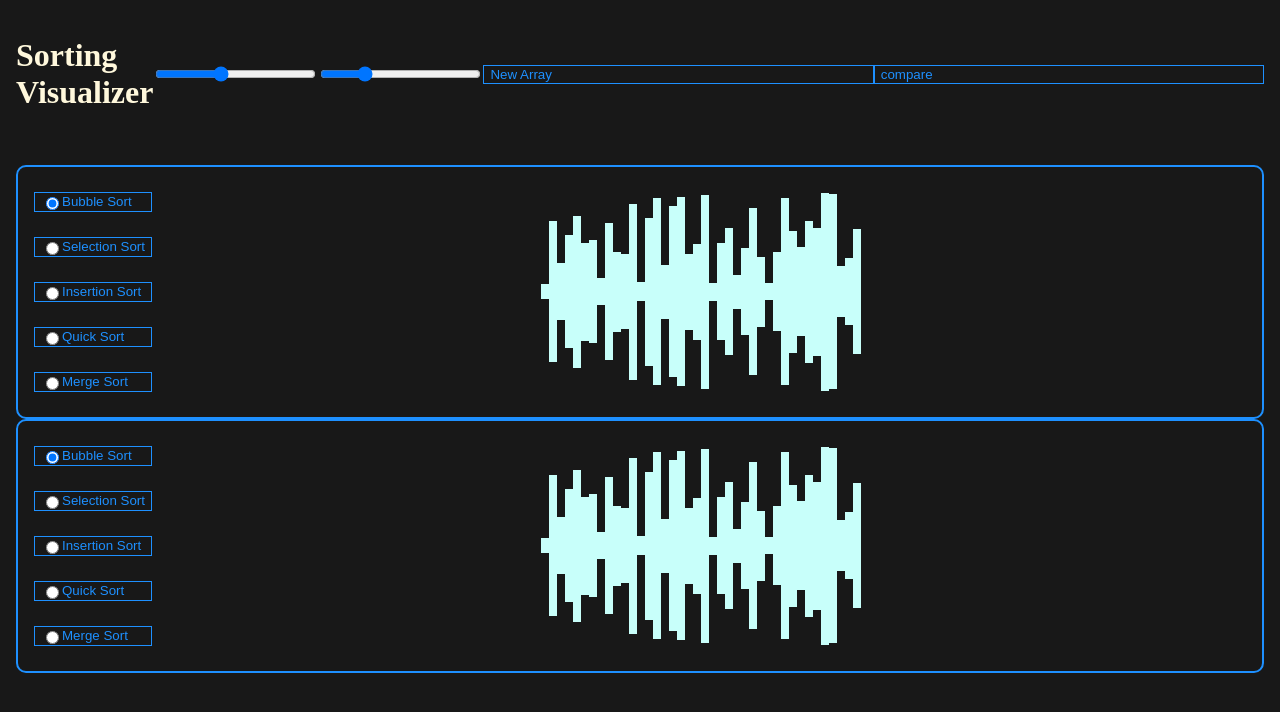
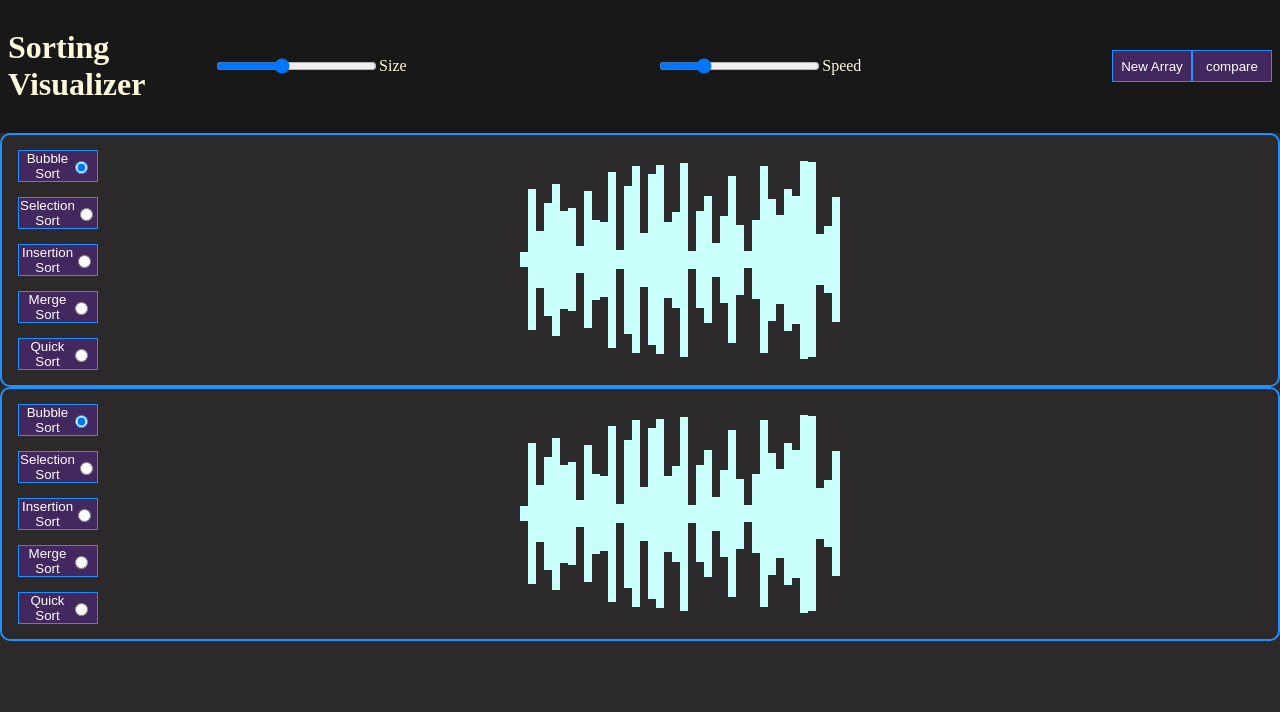
Before and after one commit to nathgoutam93/AlgoVisualizer, a plain HTML site: page index.html in a window 1280 px wide. Drawn offline with Linux system fonts and the light colour scheme.

Commit message:
style update

```diff
--- a/index.html
+++ b/index.html
@@ -10,59 +10,61 @@
 <body>
     <div class="navbar">
         <h1>Sorting Visualizer</h1>
-        <input id="slider_arr" type="range" max="100" min="5" step=5 value="40">
-        <input id="slider_del" type="range" max="500" min="10" step=10 value="100">
-        <button class="generate">New Array</button>
-        <button class="compare">compare</button>
+        <div class="wrapper">
+            <div>
+                <input id="slider_arr" type="range" max="100" min="5" step=5 value="40">
+            <label for="slider_arr">Size</label>
+            </div>
+            <div>
+                <input id="slider_del" type="range" max="500" min="10" step=10 value="100">
+            <label for="slider_del">Speed</label>
+            </div>
+            <div>
+                <button class="generate">New Array</button>
+                <button class="compare">compare</button>
+            </div>
+
+        </div>
+
     </div>
     <div class="visualWrapper">
         <div class="visual">
-            <div class="wrapper">
-                <button class="bubble">
+            <div class="radio_wrapper">
+                <button class="bubble">Bubble Sort
                     <input type="radio" id="bubble" name="sortType" value="bub" checked>
-                    Bubble Sort
                 </button>
-                <button class="selection">
+                <button class="selection">Selection Sort
                     <input type="radio" id="selection" name="sortType" value="sel">
-                    Selection Sort
                 </button>
-                <button class="insertion">
+                <button class="insertion">Insertion Sort
                     <input type="radio" id="insertion" name="sortType" value="in">
-                    Insertion Sort
                 </button>
-                <button class="quick">
+                <button class="merge">Merge Sort
+                    <input type="radio" id="merge" name="sortType" value="mer">
+                </button>
+                <button class="quick">Quick Sort
                     <input type="radio" id="quick" name="sortType" value="qu">
-                    Quick Sort
-                </button>
-                <button class="merge">
-                    <input type="radio" id="merge" name="sortType" value="mer">
-                    Merge Sort
                 </button>
             </div>
             <div class="visualizer">
             </div>
         </div>
         <div class="visual">
-            <div class="wrapper">
-                <button class="bubble">
+            <div class="radio_wrapper">
+                <button class="bubble">Bubble Sort
                     <input type="radio" id="bubble" name="sortType2" value="bub" checked>
-                    Bubble Sort
                 </button>
-                <button class="selection">
+                <button class="selection">Selection Sort
                     <input type="radio" id="selection" name="sortType2" value="sel">
-                    Selection Sort
                 </button>
-                <button class="insertion">
+                <button class="insertion">Insertion Sort
                     <input type="radio" id="insertion" name="sortType2" value="in">
-                    Insertion Sort
                 </button>
-                <button class="quick">
+                <button class="merge"> Merge Sort
+                    <input type="radio" id="merge" name="sortType2" value="mer">
+                </button>
+                <button class="quick"> Quick Sort
                     <input type="radio" id="quick" name="sortType2" value="qu">
-                    Quick Sort
-                </button>
-                <button class="merge">
-                    <input type="radio" id="merge" name="sortType2" value="mer">
-                    Merge Sort
                 </button>
             </div>
             <div class="visualizer">
--- a/index.js
+++ b/index.js
@@ -183,6 +183,8 @@ async function insertionSort(i){
         }
 
         ele[j + 1].style.height = key;
+
+        ele[j + 1].style.background = 'green';
 
     }
 
--- a/sorting.css
+++ b/sorting.css
@@ -1,30 +1,42 @@
 body {
     margin: 0;
     padding: 0;
-    background: rgb(24, 24, 24);
+    background: rgb(43, 41, 41);
 }
 
 .navbar{
-    padding: 1rem;
+    padding: .5rem;
     background-color: rgb(24, 24, 24);
+    display: flex;
+    align-items: center;
+    color: cornsilk;
+}
+
+.wrapper{
+    width: 100%;
     display: flex;
     justify-content: space-between;
     align-items: center;
-    color: cornsilk;
+}
+.wrapper div{
+    display: flex;
+    align-items: center;
 }
 button{
-    width: 100%;
-    background: transparent;
+    width: 5rem;
+    height: 2rem;
+    background: rgb(67, 39, 95);
     border: 1px solid dodgerblue;
-    color: dodgerblue;
+    color: rgb(255, 255, 255);
     cursor: pointer;
     display: flex;
-    justify-content:left;
+    align-items: center;
+    justify-content: center;
 }
 .visualWrapper{
-
-    padding: 1rem;
-
+    height: 80vh;
+    display: flex;
+    flex-direction: column;
 }
 .visual{
     padding: 0 1rem;
@@ -34,18 +46,18 @@ button{
     justify-content: space-between;
 
 }
-.wrapper{
+.radio_wrapper{
     display: flex;
     flex-direction: column;
     align-items: center;
     justify-content: space-evenly;
 }
 .visualizer{
+    width: 100%;
     min-height: 250px;
     display: flex;
     align-items: center;
     justify-content: center;
-    width: 90%;
 }
 .bar{
     width: .5rem;
@@ -56,3 +68,21 @@ input{
     padding: 1rem;
     justify-content: space-around;
 }
+@media screen and (max-width: 480px){
+    body{
+        font:10px;
+    }
+    .navbar{
+        flex-direction: column;
+    }
+    .wrapper{
+        flex-direction: column;
+    }
+    .visual{
+        flex-direction: column;
+
+    }
+    .radio_wrapper{
+        flex-direction: row;
+    }
+}
```
